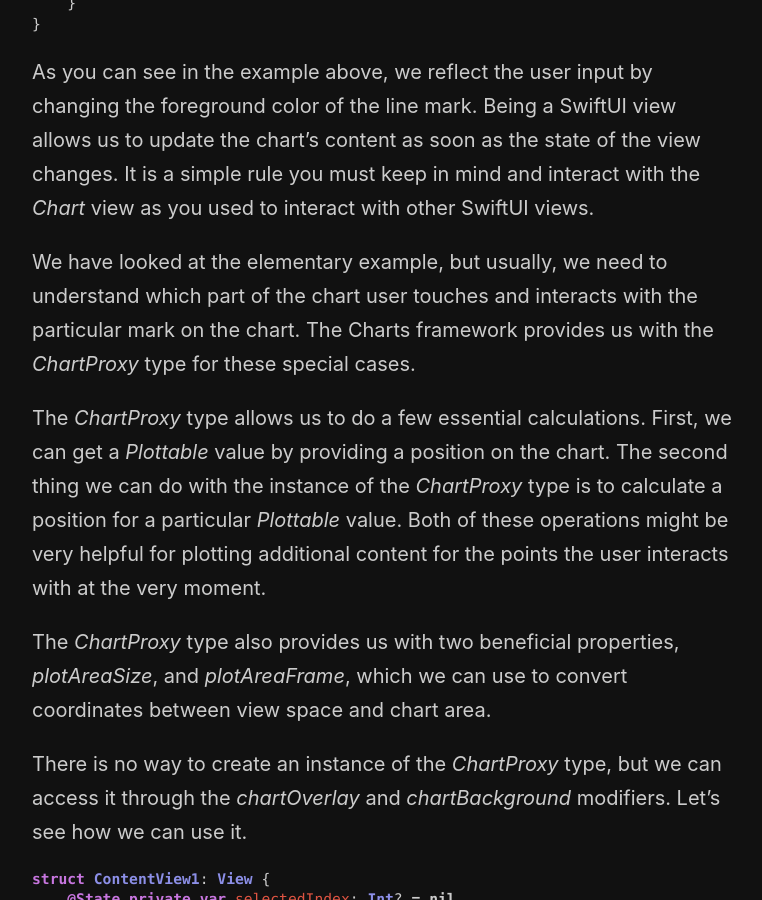
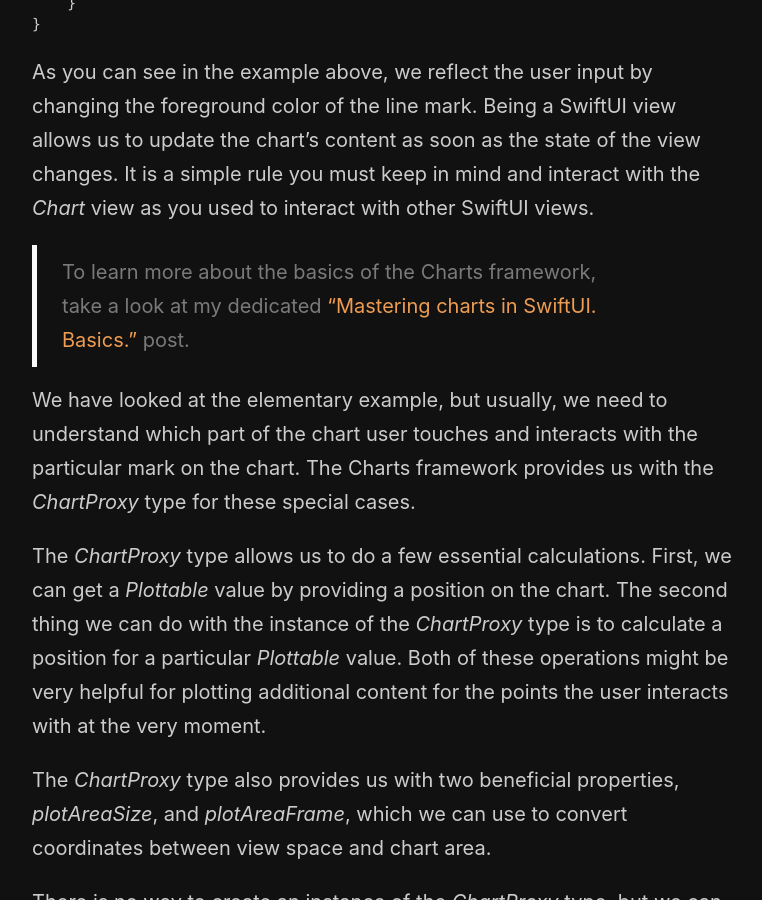
Before and after one commit to mecid/mecid.github.io, a Jekyll site: the page built from _posts/2023-02-06-mastering-charts-in-swiftui-interactions.md, in a window 1280 px wide and 900 px high, scrolled down 1109 px. Shown: the whole window, without its empty margins (258-1020 px from the left). Built offline with Jekyll 4.4.1, drawn with Linux system fonts in a browser that asks for light colours.

Commit message:
reference post added to the chart interactions post

````diff
--- a/_posts/2023-02-06-mastering-charts-in-swiftui-interactions.md
+++ b/_posts/2023-02-06-mastering-charts-in-swiftui-interactions.md
@@ -38,6 +38,8 @@ struct ContentView: View {
 ```
 
 As you can see in the example above, we reflect the user input by changing the foreground color of the line mark. Being a SwiftUI view allows us to update the chart's content as soon as the state of the view changes. It is a simple rule you must keep in mind and interact with the *Chart* view as you used to interact with other SwiftUI views.
+
+> To learn more about the basics of the Charts framework, take a look at my dedicated ["Mastering charts in SwiftUI. Basics."](/2023/01/10/mastering-charts-in-swiftui-basics/) post.
 
 We have looked at the elementary example, but usually, we need to understand which part of the chart user touches and interacts with the particular mark on the chart. The Charts framework provides us with the *ChartProxy* type for these special cases.
 
````
